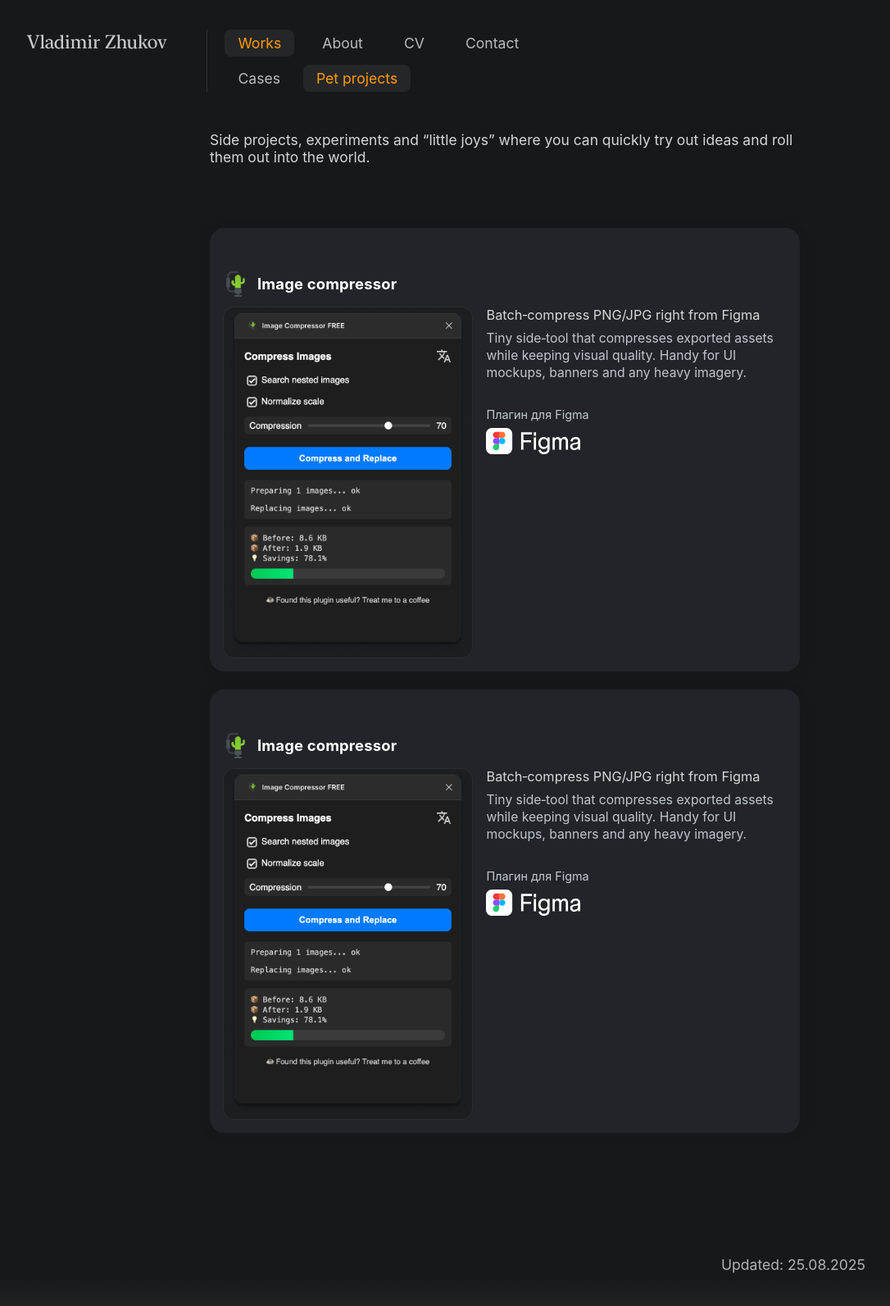
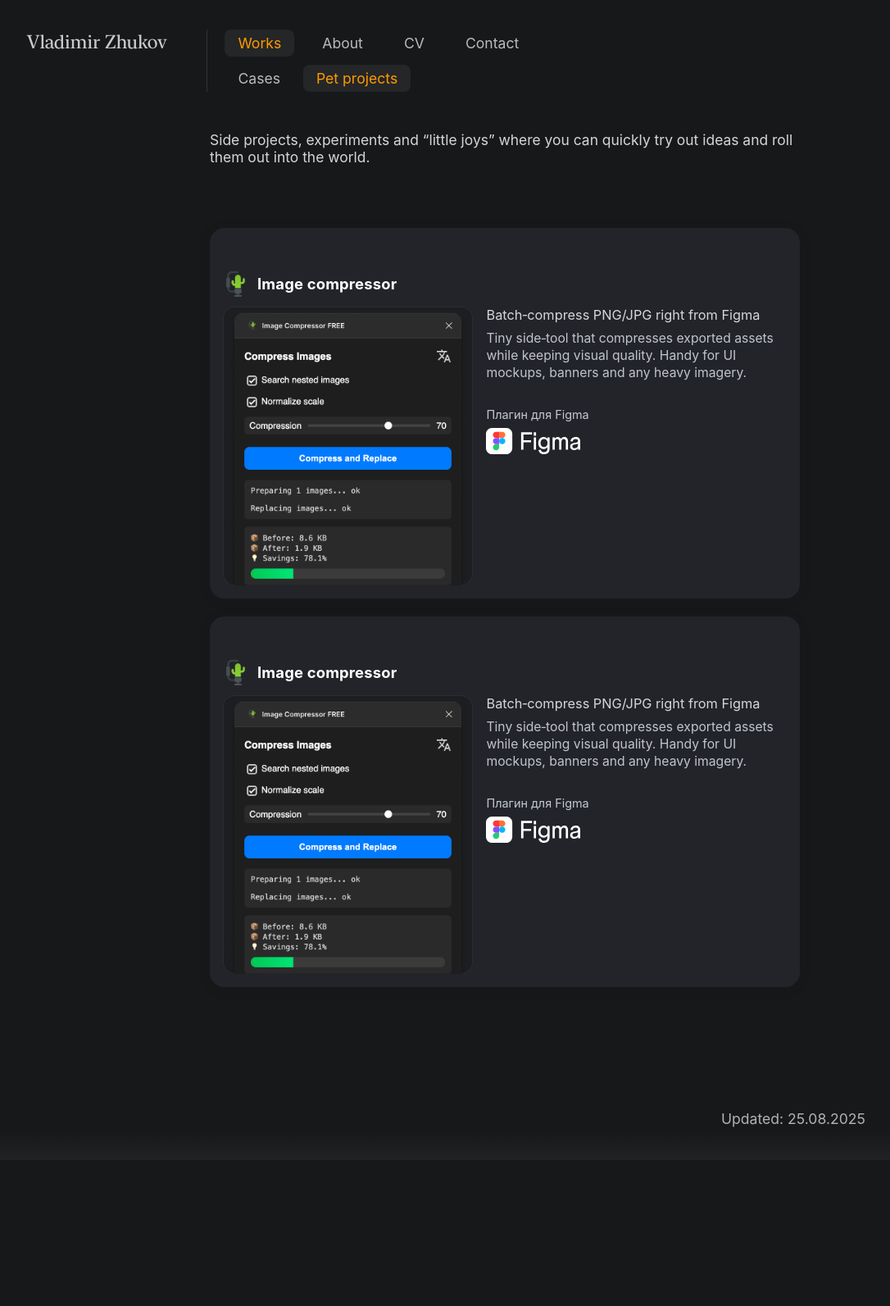
Before and after one commit to uxiscool/experience, a Jekyll site: the page built from pet-projects.md, in a window 1280 px wide. Shown: the whole page at 82% size, without its empty margins (24-1110 px from the left). Built offline with Jekyll 4.4.1, drawn with Linux system fonts in a browser that asks for light colours; after the commit the page ends 1415 px from its top, so only the background shows below that.

Commit message:
Add files via upload

```diff
--- a/css/main.css
+++ b/css/main.css
@@ -402,4 +402,10 @@
   /* страховки от переполнения контентом */
   .pp-side,
   .pp-text { min-width: 0; overflow-wrap: anywhere; }
+    .pp-card {
+    max-height: 545px;
+  }
+  .pp-media {
+    max-height: 340px; /* картинка внутри тоже не растягивается бесконечно */
+  }
 }
```
